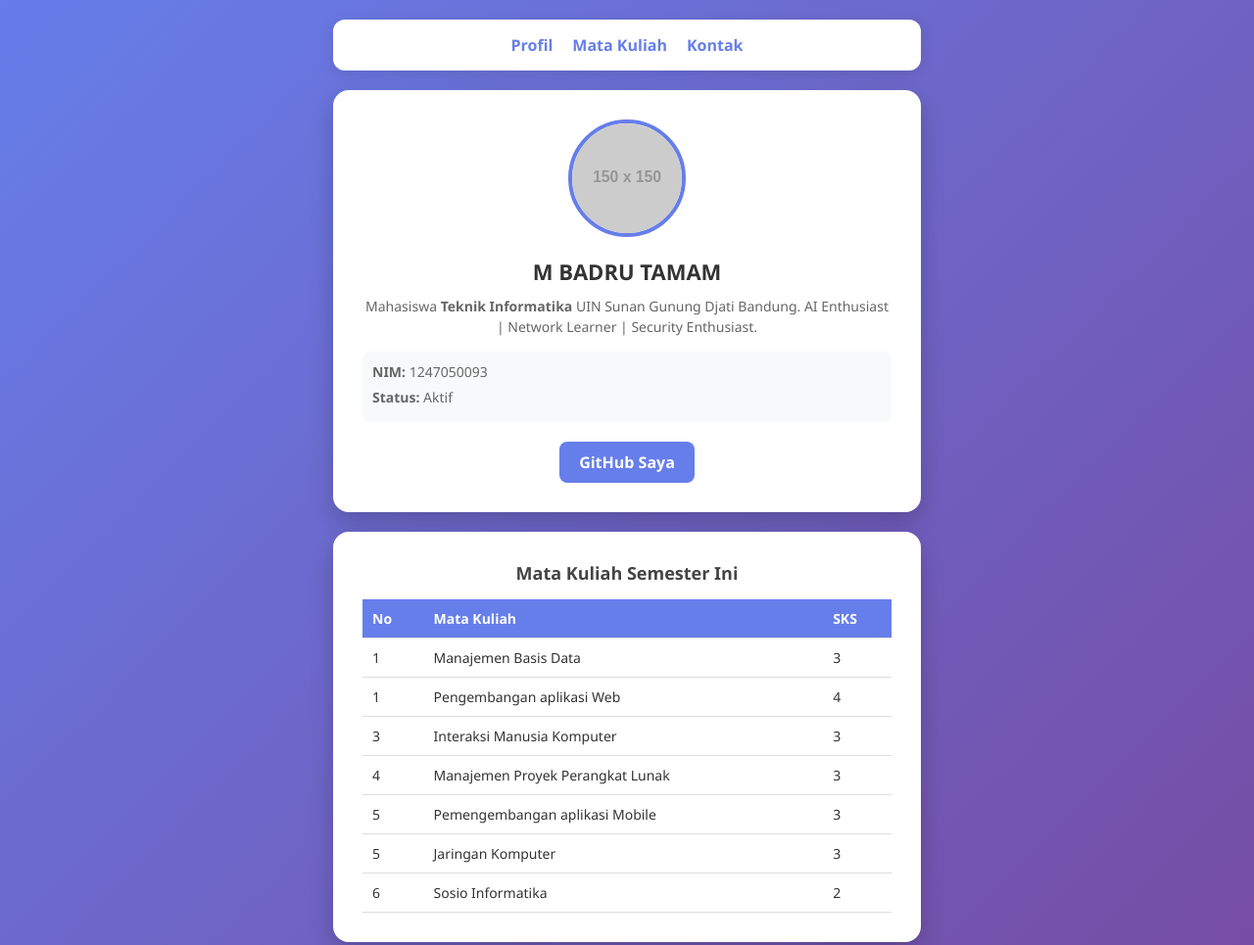
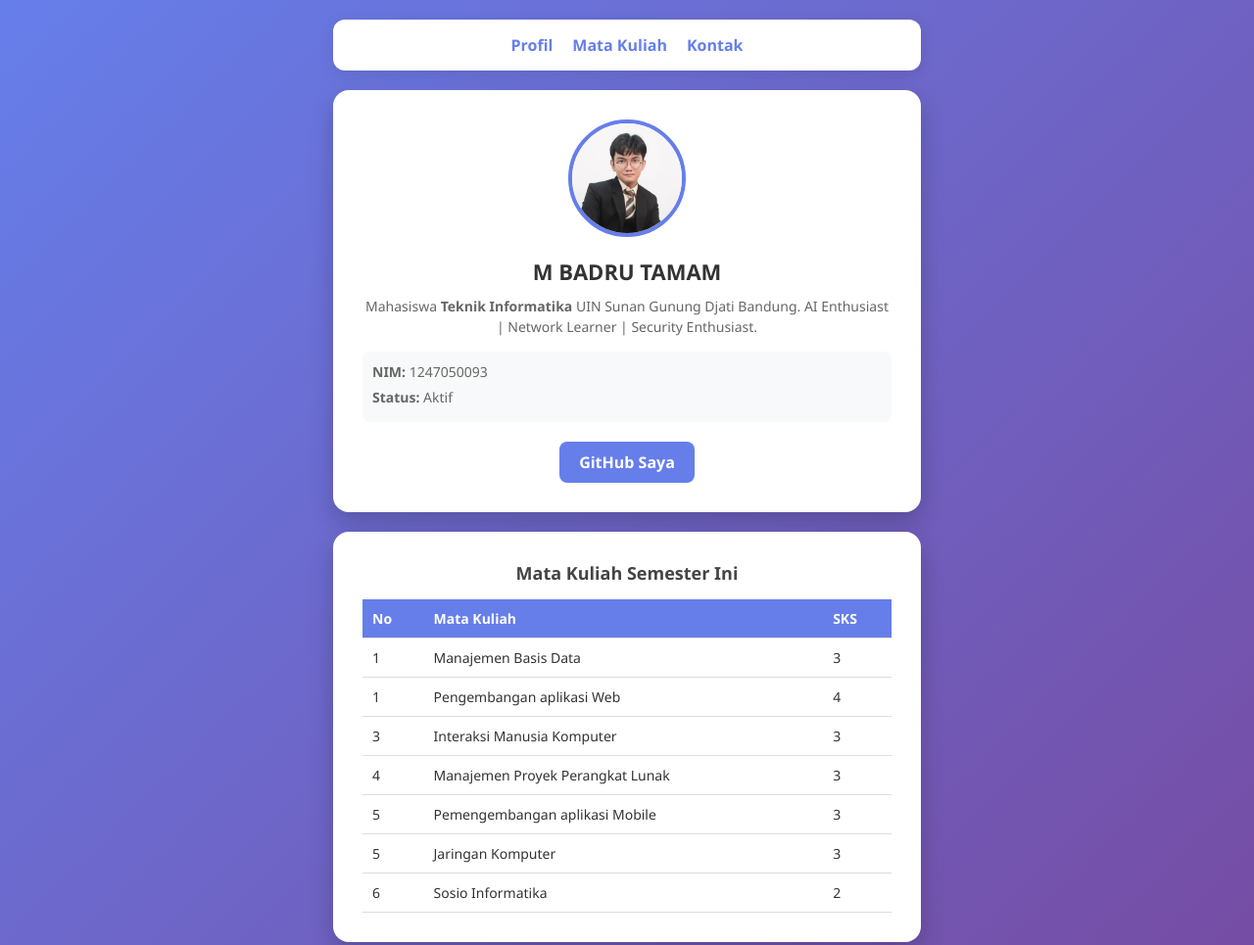
Before and after one commit to mohammedbadrutamam-dev/Portofolio, a plain HTML site: page index.html in a window 1280 px wide. Shown: the top 965 px of the page at 98% size. Drawn offline with Linux system fonts and the light colour scheme; placeholder pictures from the web are drawn by us.

Commit message:
Update index.html

```diff
--- a/index.html
+++ b/index.html
@@ -27,7 +27,7 @@
     <main>
 
         <section id="profil" class="card">
-            <img src="images/image.jpeg" alt="Foto Profil Mahasiswa Teknik Informatika" class="profile-img" onerror="this.src='https://via.placeholder.com/150'">
+            <img src="image.jpeg" alt="Foto Profil Mahasiswa Teknik Informatika" class="profile-img" onerror="this.src='https://via.placeholder.com/150'">
             <h1>M BADRU TAMAM</h1>
             <p>Mahasiswa <strong>Teknik Informatika</strong> UIN Sunan Gunung Djati Bandung. AI Enthusiast | Network Learner | Security Enthusiast.</p>
 
```
